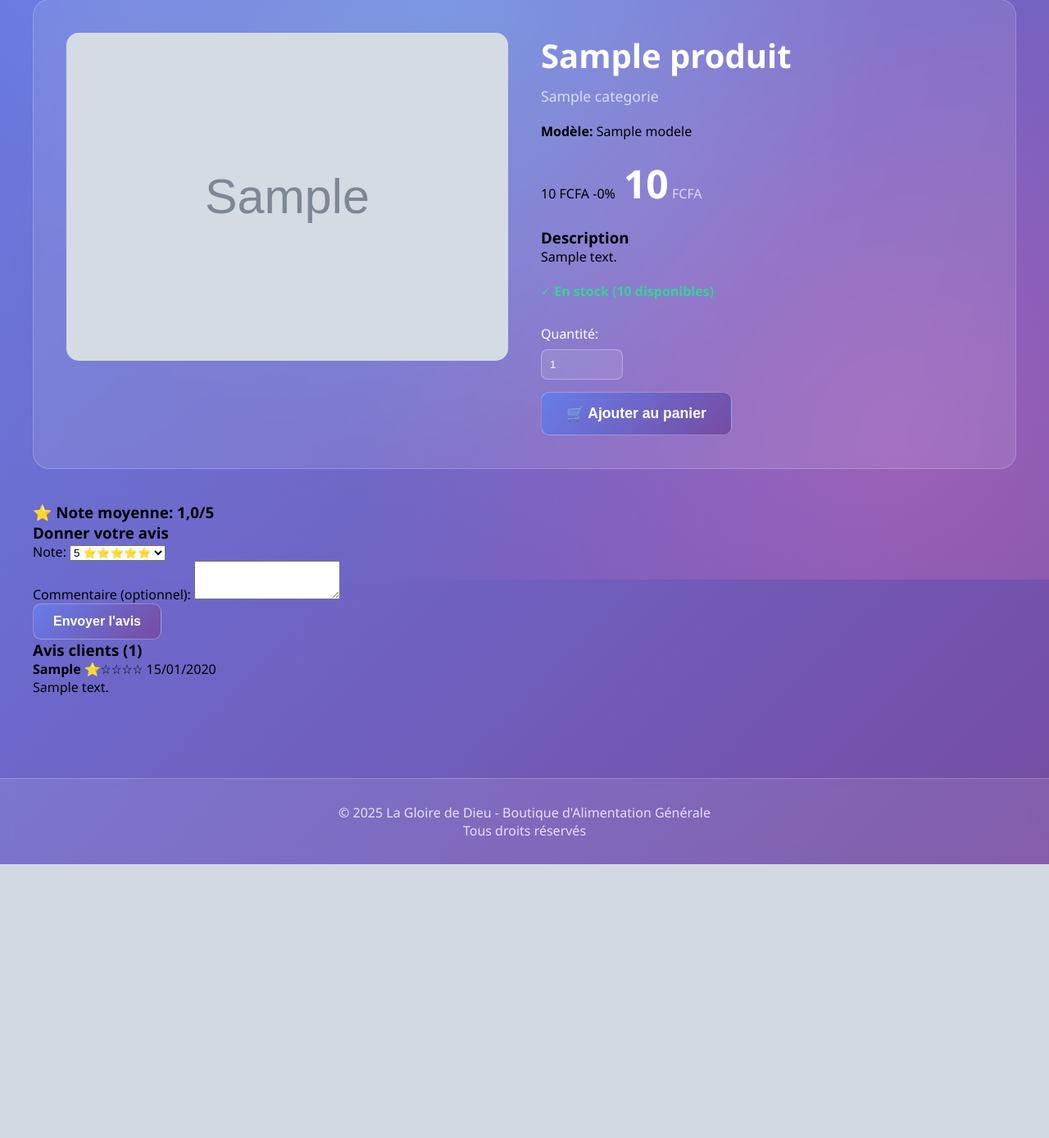
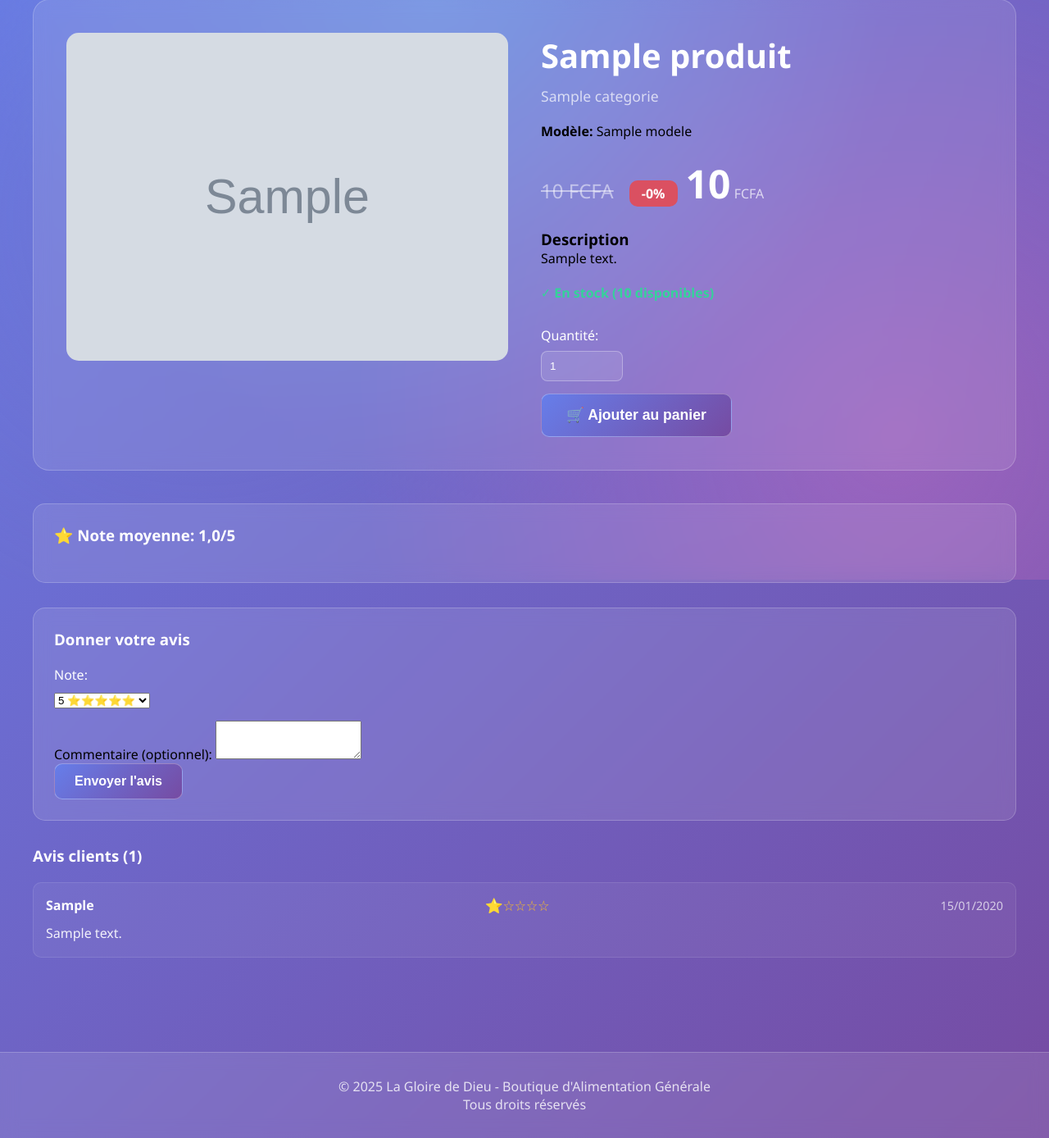
Before and after one commit to MaximeKELI/BoutiqueH, a Django app: page /produit/1/ in a window 1280 px wide. Shown: the part 163-1551 px from the top of the page at 82% size. Before the commit the page ends 1217 px from the top, so only its background shows below. Run offline with Django 4.2, Linux system fonts and the light colour scheme; a user stored in the database is signed in; tables that the repository leaves empty hold one stand-in row (values such as "Sample post"); grey boxes marked "Sample" are stand-in pictures.

Commit message:
Corrections

```diff
--- a/static/css/client.css
+++ b/static/css/client.css
@@ -526,6 +526,102 @@ body::before {
     font-size: 0.8rem;
     font-weight: 600;
     margin-left: 5px;
+}
+
+.prix-ancien-large {
+    text-decoration: line-through;
+    color: rgba(255, 255, 255, 0.5);
+    font-size: 1.5rem;
+    margin-right: 15px;
+}
+
+.reduction-large {
+    background: rgba(239, 68, 68, 0.8);
+    color: #fff;
+    padding: 5px 15px;
+    border-radius: 10px;
+    font-size: 1rem;
+    font-weight: 700;
+}
+
+/* Section Avis */
+.produit-avis-section {
+    margin-top: 40px;
+    padding: 25px;
+    background: rgba(255, 255, 255, 0.1);
+    backdrop-filter: blur(10px);
+    border-radius: 15px;
+    border: 1px solid rgba(255, 255, 255, 0.2);
+}
+
+.produit-avis-section h3 {
+    color: #fff;
+    margin-bottom: 20px;
+}
+
+.produit-avis-form {
+    margin-top: 30px;
+    padding: 25px;
+    background: rgba(255, 255, 255, 0.1);
+    backdrop-filter: blur(10px);
+    border-radius: 15px;
+    border: 1px solid rgba(255, 255, 255, 0.2);
+}
+
+.produit-avis-form h3 {
+    color: #fff;
+    margin-bottom: 20px;
+}
+
+.rating-input {
+    margin-bottom: 15px;
+    color: #fff;
+}
+
+.rating-input label {
+    display: block;
+    margin-bottom: 8px;
+}
+
+.avis-item {
+    padding: 15px;
+    background: rgba(255, 255, 255, 0.05);
+    border-radius: 10px;
+    margin-bottom: 15px;
+    border: 1px solid rgba(255, 255, 255, 0.1);
+}
+
+.avis-header {
+    display: flex;
+    justify-content: space-between;
+    align-items: center;
+    margin-bottom: 10px;
+    color: #fff;
+}
+
+.avis-note {
+    color: #fbbf24;
+    font-size: 1.1rem;
+}
+
+.avis-date {
+    color: rgba(255, 255, 255, 0.7);
+    font-size: 0.9rem;
+}
+
+.avis-commentaire {
+    color: rgba(255, 255, 255, 0.9);
+    margin-top: 10px;
+    line-height: 1.6;
+}
+
+.produit-avis-list {
+    margin-top: 30px;
+}
+
+.produit-avis-list h3 {
+    color: #fff;
+    margin-bottom: 20px;
 }
 
 .produit-info {
```
